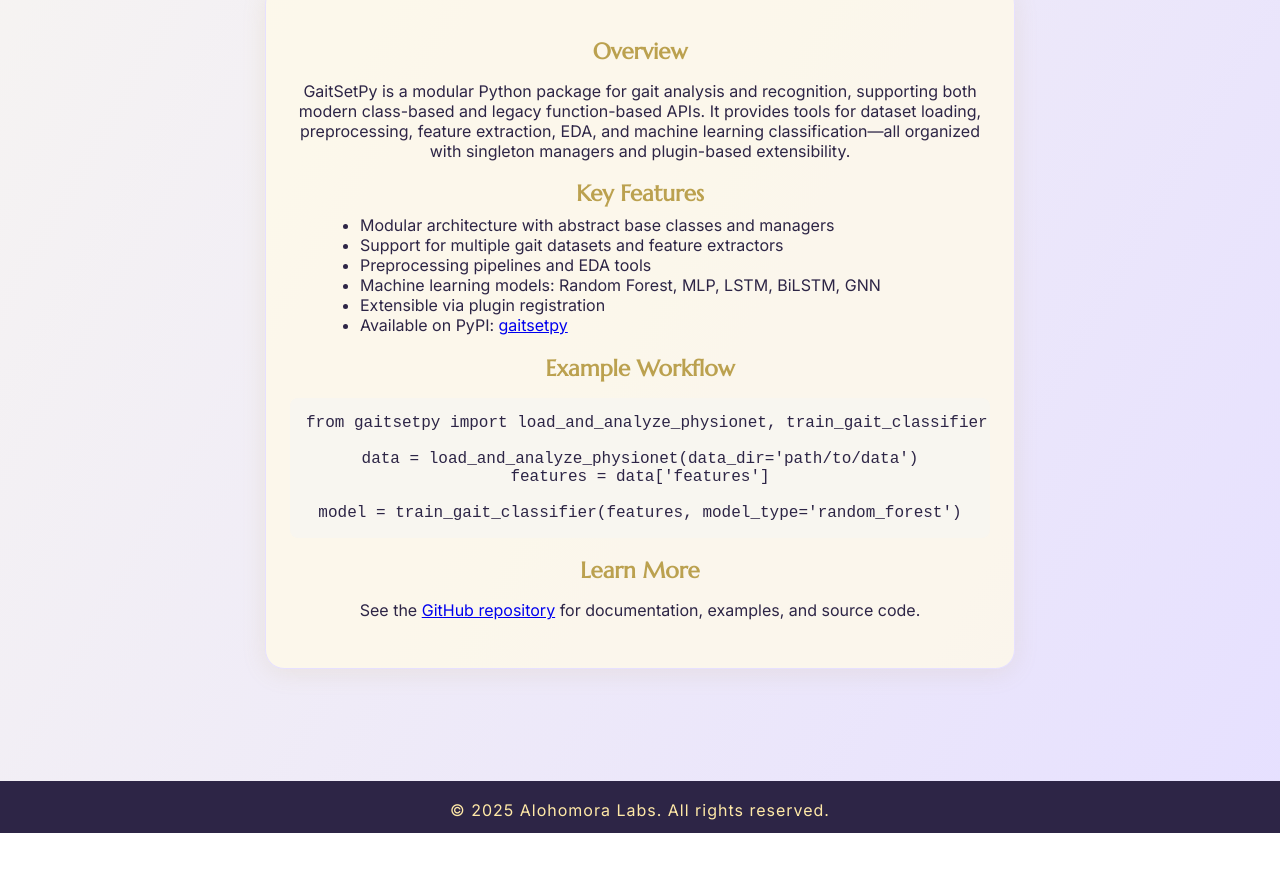
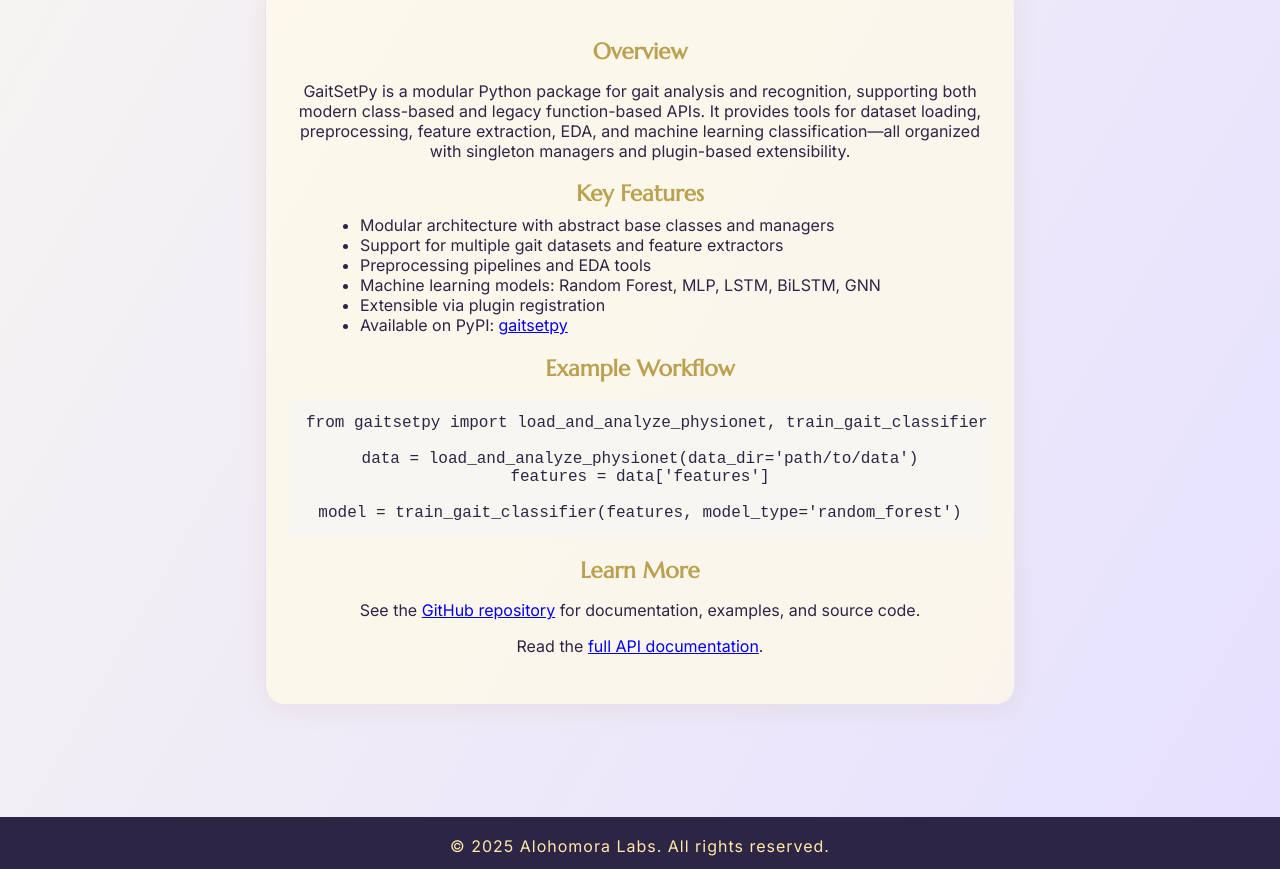
Before and after one commit to Alohomora-Labs/alohomora-labs.github.io, a plain HTML site: page gaitsetpy.html in a window 1280 px wide. Shown: the part 431-1300 px from the top of the page. Before the commit the page ends 1264 px from the top, so only its background shows below. Drawn offline with Linux system fonts and the light colour scheme.

Commit message:
Add link to full API documentation in gaitsetpy.html

```diff
--- a/gaitsetpy.html
+++ b/gaitsetpy.html
@@ -53,6 +53,7 @@ model = train_gait_classifier(features, model_type='random_forest')
 </pre>
           <h2>Learn More</h2>
           <p>See the <a href="https://github.com/alohomora-labs/gaitsetpy" target="_blank">GitHub repository</a> for documentation, examples, and source code.</p>
+          <p>Read the <a href="http://alohomora-labs.me/gaitSetPy/gaitsetpy.html" target="_blank">full API documentation</a>.</p>
         </div>
       </div>
     </section>
```
